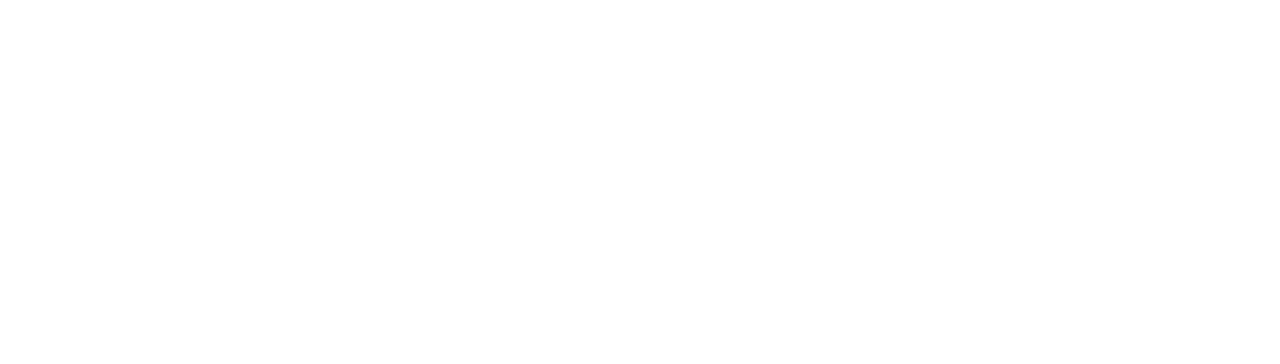
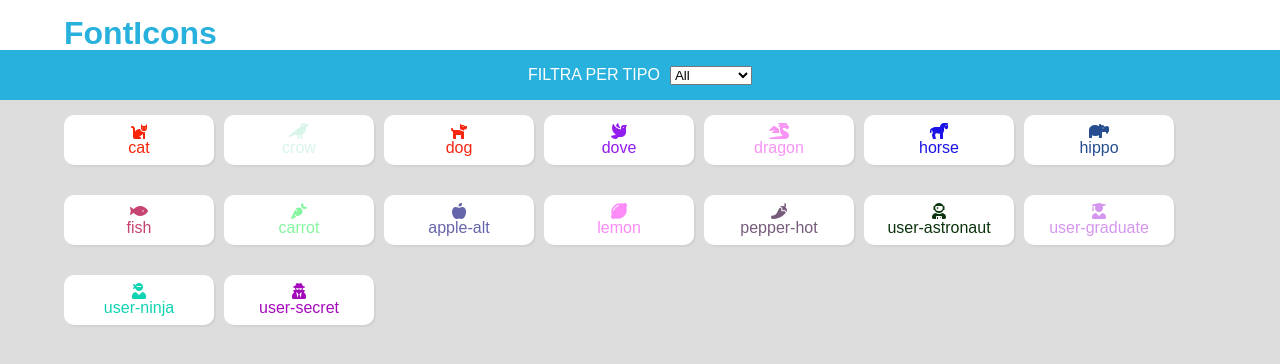
Before and after one commit to NicoloYan/js-es6-icons, a plain HTML site: page index.html in a window 1280 px wide. Drawn offline with Linux system fonts and the light colour scheme.

Commit message:
Project complete

```diff
--- a/css/style.css
+++ b/css/style.css
@@ -0,0 +1,72 @@
+/* RESET */
+* {
+    margin: 0;
+    padding: 0;
+    box-sizing: border-box;
+}
+
+/* COMMON */
+body {
+    font-family: Arial, Helvetica, sans-serif;
+    background-color: #ddd;
+}
+
+.container {
+    width: 90%;
+    margin: 0 auto;
+}
+
+.flex {
+    display: flex;
+}
+
+a {
+    text-decoration: none;
+    color: inherit;
+}
+
+/* HEADER */
+h1 {
+    color: #29b1dd;
+    padding-top: 15px;
+}
+
+header {
+    height: 50px;
+    background-color: white;
+}
+
+/* MAIN */
+
+
+
+.main-action {
+    background-color: #29b1dd;
+}
+
+.main-action span {
+    color: white;
+    padding-right: 10px;
+}
+
+.main-action .container {
+    height: 50px;
+    justify-content: center;
+    align-items: center;
+}
+
+.card {
+    box-shadow: 2px 2px lightgray;
+    border-radius: 10px;
+    flex-direction: column;
+    justify-content: center;
+    align-items: center;
+    width: 150px;
+    height: 50px;
+    margin: 15px 10px 15px 0;
+    background-color: white;
+}
+
+.all-cards .flex {
+    flex-wrap: wrap;
+}
--- a/index.html
+++ b/index.html
@@ -4,10 +4,43 @@
     <meta charset="UTF-8">
     <meta http-equiv="X-UA-Compatible" content="IE=edge">
     <meta name="viewport" content="width=device-width, initial-scale=1.0">
+    <link rel="stylesheet" href="https://cdnjs.cloudflare.com/ajax/libs/font-awesome/5.15.4/css/all.min.css">
+    <link rel="stylesheet" href="css/style.css">
     <title>Document</title>
 </head>
 <body>
 
+    <!-- Header with only logo-->
+    <header>
+        <div class="container">
+            <h1>FontIcons</h1>
+        </div>
+    </header>
+
+    <main>
+        <!-- User Actions -->
+        <div class="main-action">
+            <div class="container flex">
+                <span>FILTRA PER TIPO</span>
+                <select name="category" id="category">
+                    <option value="all">All</option>
+                    <option value="animal">Animal</option>
+                    <option value="vegetable">Vegetable</option>
+                    <option value="user">User</option>
+                </select>
+            </div>
+        </div>
+
+        <!-- Category Cards -->
+        <div class="container all-cards">
+            <div class="flex">
+                <div class="flex js-all-card">
+
+                </div>
+            </div>
+        </div>
+    </main>
+
     <script src="js/script.js"></script>
 </body>
 </html>
--- a/js/script.js
+++ b/js/script.js
@@ -1,17 +1,4 @@
-// Milestone 1
-// Partendo dalla struttura dati fornita, visualizzare in pagina un box per ogni icona,
-// in cui è presente il nome dell'icona e l'icona stessa.
-// Milestone 2
-// Ciascuna icona ha una proprietà "color":
-// utilizzare questa proprietà per visualizzare le icone del colore corrispondente.
-// Milestone 3
-// Aggiungere alla pagina una select in cui le options corrispondono ai vari tipi di icone (animal, vegetable, user).
-// Quando l'utente seleziona un tipo dalla select, visualizzare solamente le icone corrispondenti.
-// BONUS
-// 1- modificare la struttura dati fornita e valorizzare la proprietà "color" in modo dinamico: generare in modo casuale un codice colore, sapendo che la notazione esadecimale è formata dal simbolo "#" seguito da 6 caratteri alfanumerici compresi tra 0 e 9 e A e F.
-// 2- popolare le options della select della milestone 3 dinamicamente.
-
-const iconsArray = [
+const allIcons = [
 	{
 		name: 'cat',
 		prefix: 'fa-',
@@ -125,3 +112,90 @@ const iconsArray = [
 		color: 'blue'
 	}
 ];
+
+
+// GENERATORE COLORE RANDOM PER OGNI ELEMENTO DELLE CARDS
+allIcons.forEach((element) => {
+	element.color = generateColor();
+});
+
+// Richiamo il mio elemento HTML a cui voglio inserire tutte le mie cards
+const iconContainer = document.querySelector('.js-all-card');
+
+// FUNCTION PER POPOLARE IL DOM
+printCards(allIcons, iconContainer);
+
+
+// ----------------------
+//     EVENT CHANGE
+// ----------------------
+// CATEGORIZZO LE CARDS DA STAMPARE IN BASE ALLA SCELTA DELL'UTENTE
+const selectCategory = document.querySelector('#category');
+// Reset dei valori a All per ogni volta che l'utente fa refresh della pagina
+selectCategory.value = 'all';
+
+selectCategory.addEventListener('change',
+	function() {
+
+		// Rendo leggibile la scelta dell'utente
+		const userValue = this.value;
+		// Svuoto il popolamento delle pagine ogni volta che l'utente cambia la sua categoria
+		iconContainer.innerHTML = '';
+
+		// Se nei dati dell'oggetto non e' compreso il type ALL allora
+		if(userValue !== 'all') {
+			const filteredIcons = allIcons.filter((element) => {
+				return element.type === userValue;
+			});
+
+			// Popolazione DOM
+			printCards(filteredIcons, iconContainer);
+		} else {
+			// Popolazione DOM
+			printCards(allIcons, iconContainer);
+		}
+	}
+);
+
+
+// --------------------
+// 		FUNCTION
+// --------------------
+// Popolazione DOM
+function printCards(array, container) {
+	array.forEach((element) => {
+		const {name, prefix, type, family, color} = element;
+
+		const newCard = `
+		<div class="card flex" style="color: ${color}">
+			<i class="${family} ${prefix}${name}"></i>
+			<span>${name}</span>
+		</div>
+		`
+		container.innerHTML += newCard;
+	});
+};
+
+// Generatore colore casuale
+function generateColor() {
+	let color = '#';
+
+	// Generiamo una stringa che sia della stessa lunghezza di: #1b2b3a (esadecimale)
+	// Variante a stringa con tutti i numeri a nostra disposizione
+	const symbols = '0123456789abcdef';
+
+	for(let i = 0; i < 6; i++) {
+		const randomIndex = getRndInteger(0, symbols.length - 1);
+
+		const randomSymbol = symbols[randomIndex];
+
+		color += randomSymbol;
+	}
+	return color;
+};
+
+
+// Generatore numero random
+function getRndInteger(min, max) {
+	return Math.floor(Math.random() * (max - min + 1) ) + min;
+};
```
